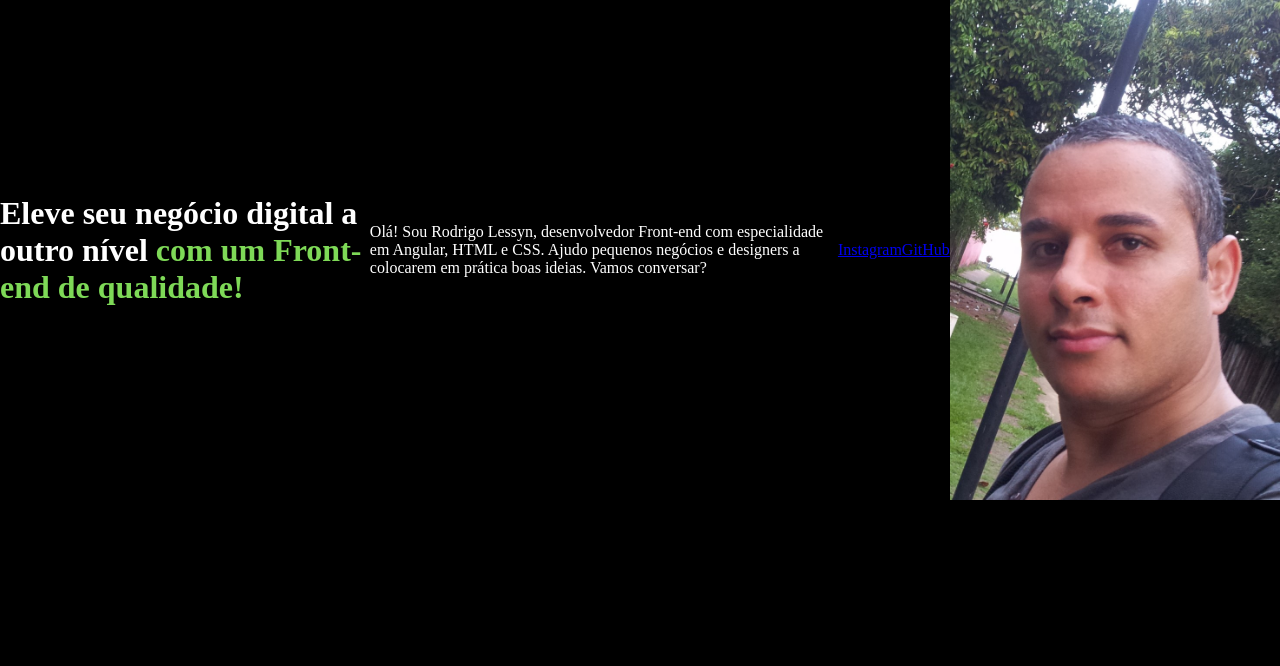
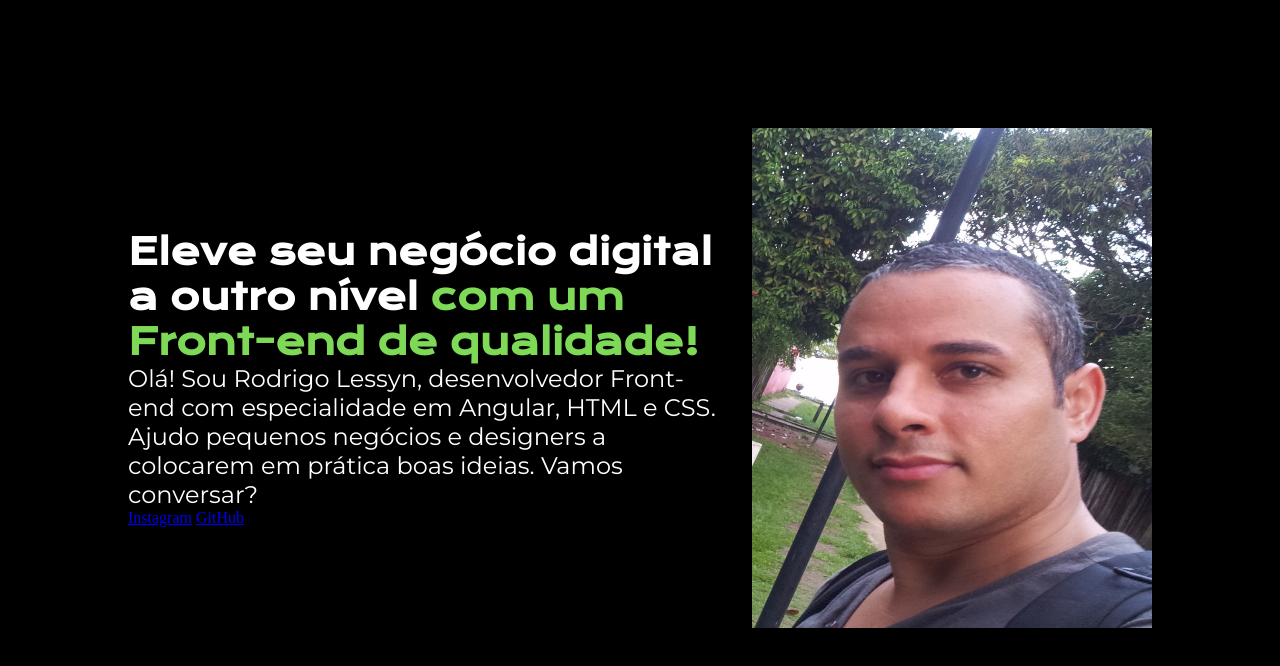
Before and after one commit to Lessyn/Front-End, a plain HTML site: page HTML/index.html in a window 1280 px wide. Drawn offline with nearby package versions, Linux system fonts and the light colour scheme.

Commit message:
Estilos de texto e fontes.
Nessa aula, você aprendeu:
Criar seções (sections) no HTML;
Posicionar elementos com Flexbox utilizando o justify-content;
Indentar o código;
Boas práticas para nomear sections;
Utilizar o Figma para consultar medidas de elementos;
Alterar o tamanho, tipo e peso da fonte com font-size, font-family e font-weight;
Importar fontes com Google Fonts.

```diff
--- a/HTML/index.html
+++ b/HTML/index.html
@@ -1,21 +1,28 @@
 <!DOCTYPE html>
 <html lang="pt-br">
+
 <head>
     <meta charset="UTF-8">
     <meta name="viewport" content="width=device-width, initial-scale=1.0">
     <title>HTML</title>
     <link rel="stylesheet" href="style.css">
 </head>
+
 <body>
     <header></header>
     <main class="apresentacao">
-        <h1 class="titulo">Eleve seu negócio digital a outro nível
-        <strong class="titulo-destaque">com um Front-end de qualidade!</strong></h1>
-        <p>Olá! Sou Rodrigo Lessyn, desenvolvedor Front-end com especialidade em Angular, HTML e CSS. Ajudo pequenos negócios e designers a colocarem em prática boas ideias. Vamos conversar?</p>
-        <a href="https://www.instagram.com/lessyn/">Instagram</a>
-        <a href="https://github.com/Lessyn">GitHub</a>
+        <section class="apresentacao__conteudo">
+            <h1 class="apresentacao__conteudo__titulo">Eleve seu negócio digital a outro nível
+                <strong class="apresentacao__conteudo__titulo__destaque">com um Front-end de qualidade!</strong>
+            </h1>
+            <p class="apresentacao__conteudo__texto">Olá! Sou Rodrigo Lessyn, desenvolvedor Front-end com especialidade em Angular, HTML e CSS. Ajudo pequenos
+                negócios e designers a colocarem em prática boas ideias. Vamos conversar?</p>
+            <a href="https://www.instagram.com/lessyn/">Instagram</a>
+            <a href="https://github.com/Lessyn">GitHub</a>
+        </section>
         <img class="titulo-foto" src="foto perfil.jpg" alt="foto do Rodrigo Lessyn">
     </main>
     <footer></footer>
 </body>
+
 </html>
--- a/HTML/style.css
+++ b/HTML/style.css
@@ -1,3 +1,4 @@
+@import url('https://fonts.googleapis.com/css2?family=Krona+One&family=Montserrat&display=swap');
 *{
     margin: 0;
     padding: 0;
@@ -10,7 +11,7 @@ body{
     color:#ffffff;
 }
 
-.titulo-destaque{
+.apresentacao__conteudo__titulo__destaque{
     color:#7ED957;
 }
 
@@ -20,6 +21,22 @@ body{
 }
 
 .apresentacao{
+    margin: 10%;
     display: flex;
     align-items: center;
+    justify-content: space-between;
 }
+
+.apresentacao__conteudo{
+    width: 593px;
+}
+
+.apresentacao__conteudo__titulo{
+    font-size: 36px;
+    font-family: 'Krona One', sans-serif;
+}
+
+.apresentacao__conteudo__texto{
+    font-size: 24px;
+    font-family: 'Montserrat', sans-serif;
+}
```
